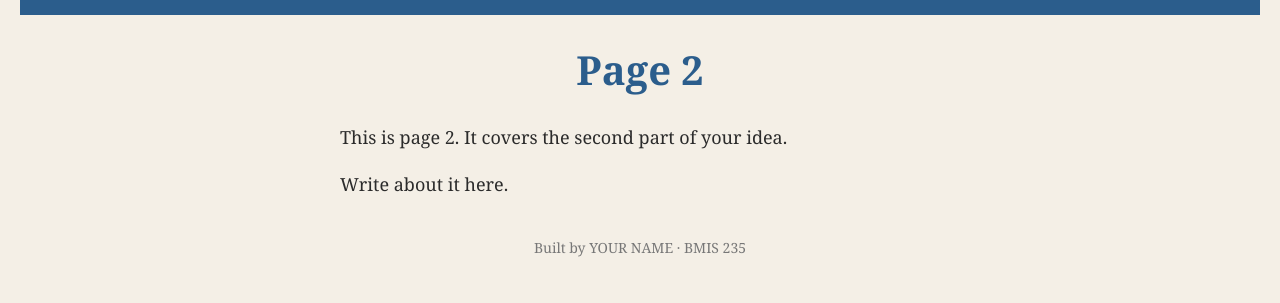
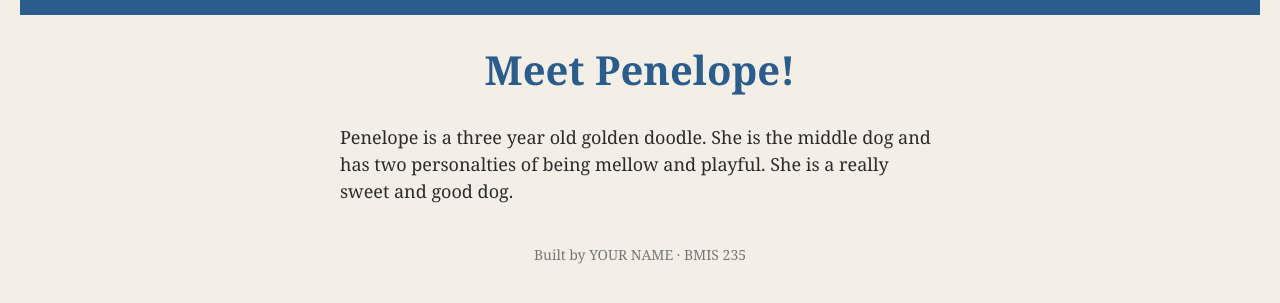
Before and after one commit to aoneal715/bmis235-html-3, a plain HTML site: page penelope.html in a window 1280 px wide. Shown: the part 71-374 px from the top of the page. Drawn offline with Linux system fonts and the light colour scheme.

Commit message:
Revise page content to feature Penelope
Updated content to introduce Penelope and describe her personality.

```diff
--- a/penelope.html
+++ b/penelope.html
@@ -28,9 +28,9 @@
     <a href="stella.html"><img src="img/stella.png" alt="Stella"></a>
 </nav>
 
-<h1>Page 2</h1>
-<p>This is page 2. It covers the second part of your idea.</p>
-<p>Write about it here.</p>
+<h1>Meet Penelope!</h1>
+<p>Penelope is a three year old golden doodle. She is the middle dog and has two personalties of being mellow and playful. She is a really sweet and good dog.</p>
+<p></p>
 
 <!-- Footer: fill in your name -->
 <footer>Built by YOUR NAME &middot; BMIS 235</footer>
```
